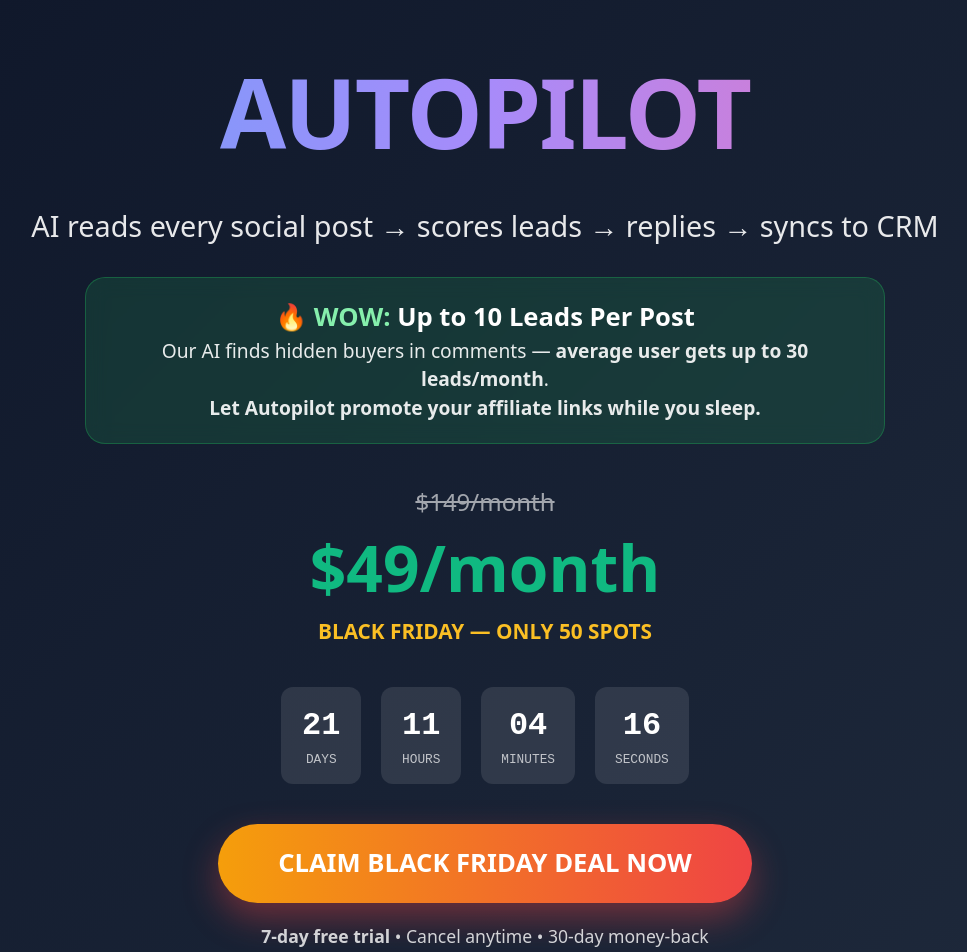
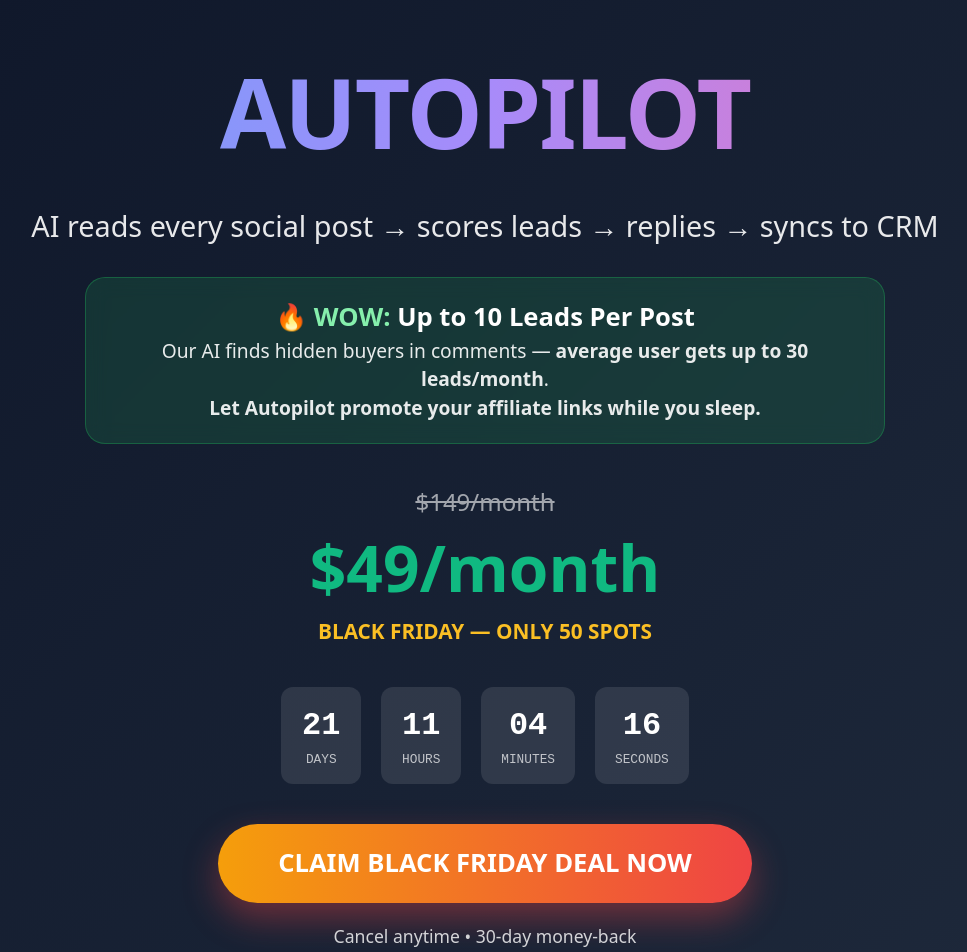
Before and after one commit to VidDazzleLLC/viddazzle, a Next.js app: page / in a window 1280 px wide. Shown: the top 952 px of the page, without its empty margins (155-1122 px from the left). Built offline with nearby package versions, Linux system fonts and the light colour scheme.

Commit message:
Remove free trial

```diff
--- a/src/pages/index.jsx
+++ b/src/pages/index.jsx
@@ -126,7 +126,7 @@ export default function Landing() {
       </a>
 
       <p style={{ marginTop: '20px', fontSize: '1.1rem', opacity: 0.8 }}>
-        <strong>7-day free trial</strong> • Cancel anytime • 30-day money-back
+        Cancel anytime • 30-day money-back
       </p>
     </div>
   );
```
